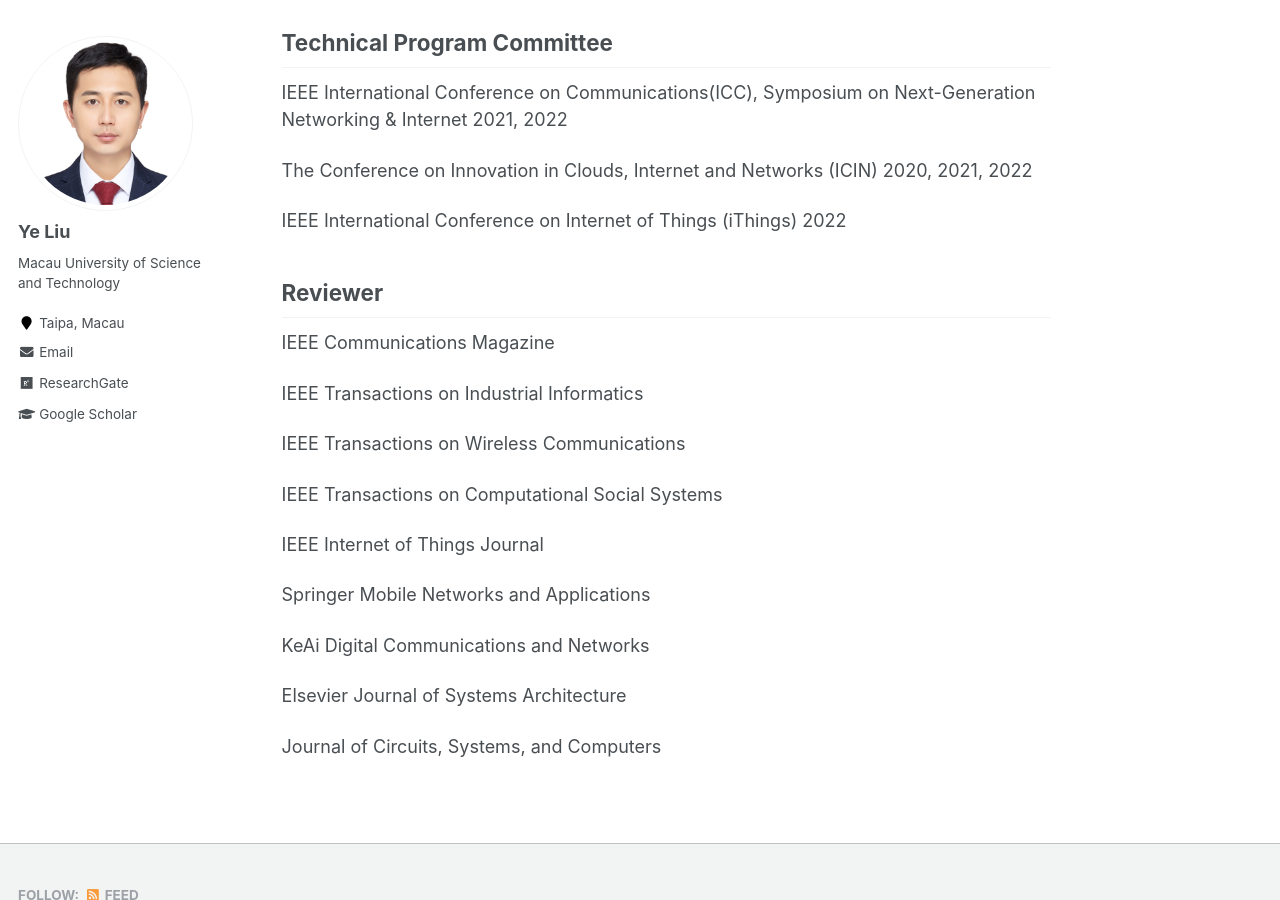
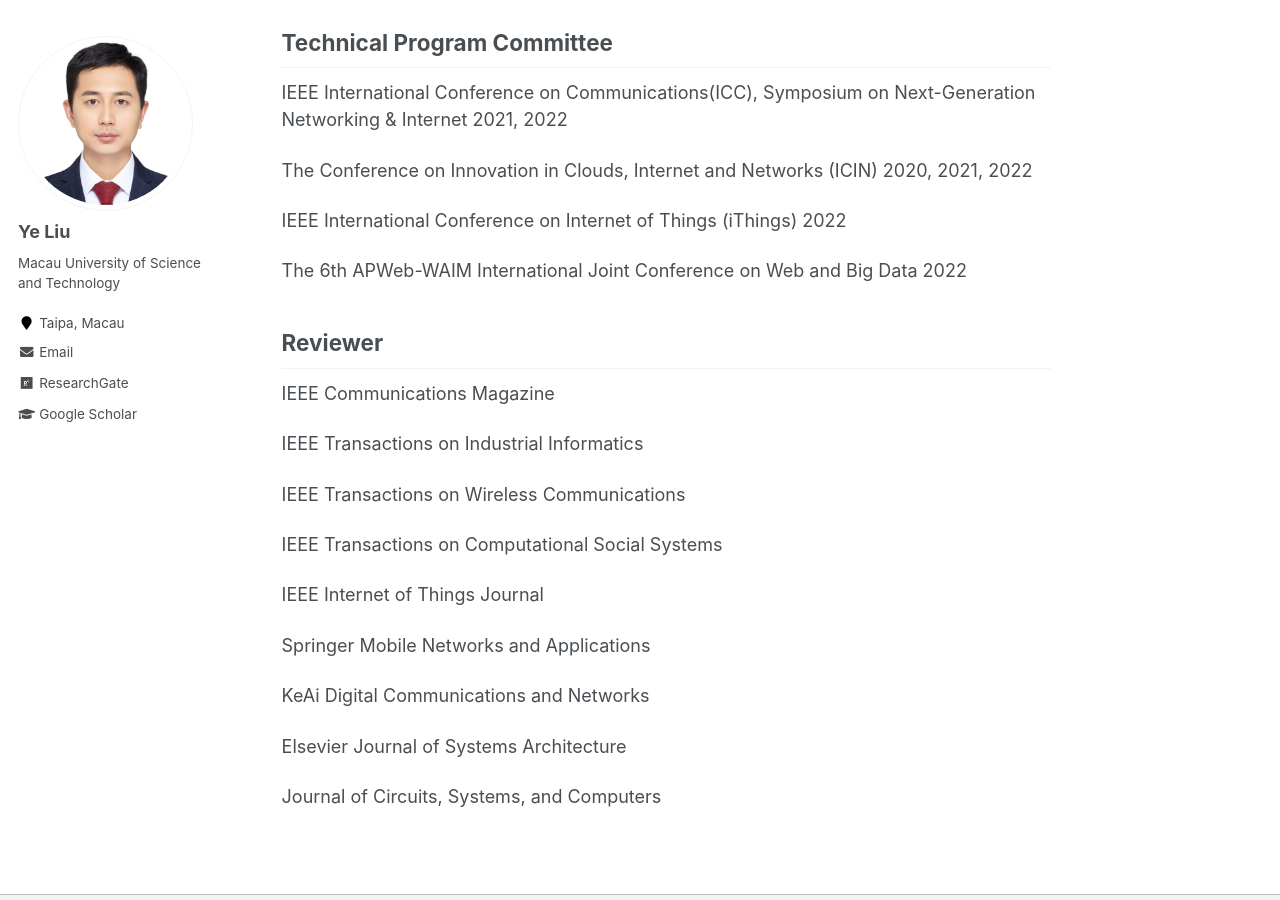
Before and after one commit to ChrisYe-Liu/chrisye-liu.github.io, a Jekyll site: the page built from _pages/professional-activities.md, in a window 1280 px wide and 900 px high, scrolled down 1242 px. Built offline with Jekyll 4.4.1, drawn with Linux system fonts in a browser that asks for light colours.

Commit message:
Update professional-activities.md

```diff
--- a/_pages/professional-activities.md
+++ b/_pages/professional-activities.md
@@ -44,6 +44,8 @@
 
 IEEE International Conference on Internet of Things (iThings) 2022
 
+The 6th APWeb-WAIM International Joint Conference on Web and Big Data 2022
+
 Reviewer
 ------
 IEEE Communications Magazine
```
